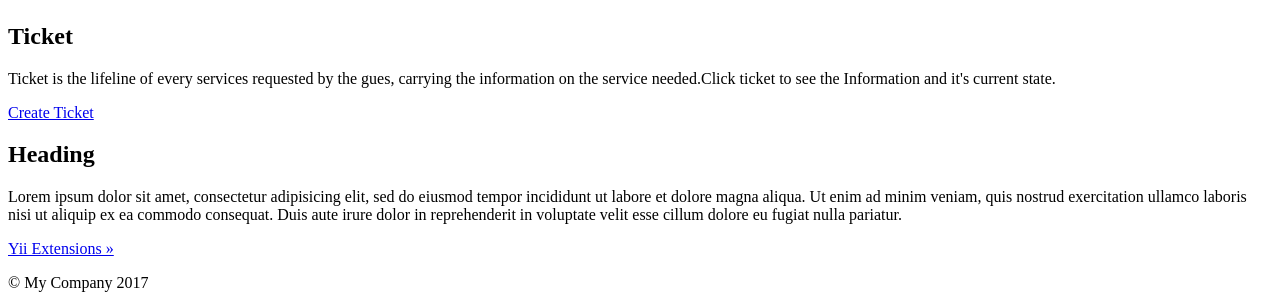
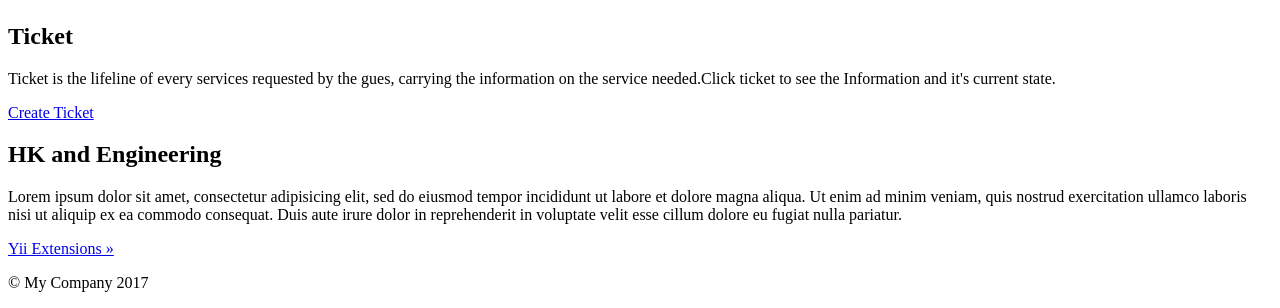
Before and after one commit to seans888/H-Service-Request, a Yii app: the page made by Application/advanced/frontend/views/site/index.php in a window 1280 px wide. Shown: the part 906-1214 px from the top of the page. Run offline with PHP 8.4 and a stand-in for Yii, Linux system fonts and the light colour scheme; the template is opened without the code that fills it, so the values that code supplies are empty; some libraries are stand-ins or nearby versions.

Commit message:
Changed the sub-heading text in Home Page.

```diff
--- a/Application/advanced/frontend/views/site/index.php
+++ b/Application/advanced/frontend/views/site/index.php
@@ -40,7 +40,7 @@ $this->title = 'Taal Vista Ticketing System';
                 <p><a class="btn btn-default" href="http://www.yiiframework.com/forum/">Create Ticket</a></p>
             </div>
             <div class="col-lg-4">
-                <h2>Heading</h2>
+                <h2>HK and Engineering</h2>
 
                 <p>Lorem ipsum dolor sit amet, consectetur adipisicing elit, sed do eiusmod tempor incididunt ut labore et
                     dolore magna aliqua. Ut enim ad minim veniam, quis nostrud exercitation ullamco laboris nisi ut aliquip
```
